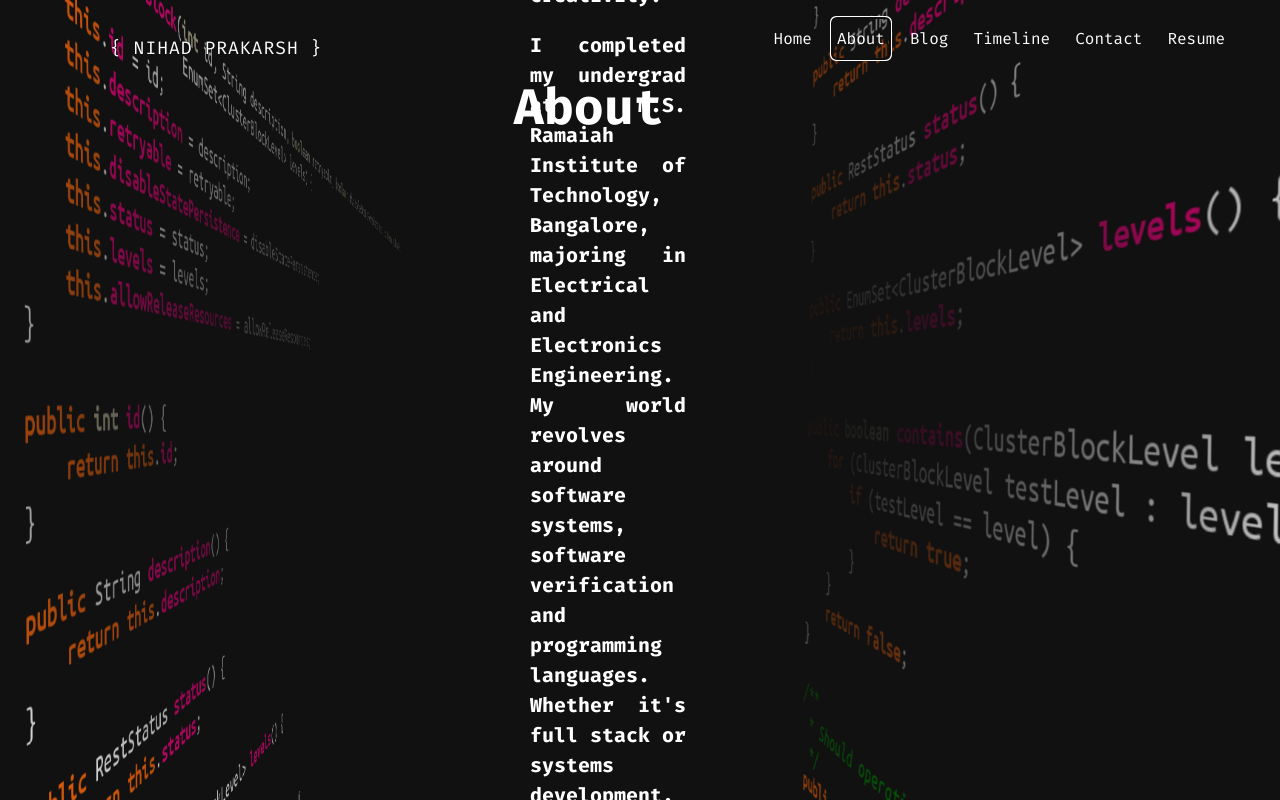
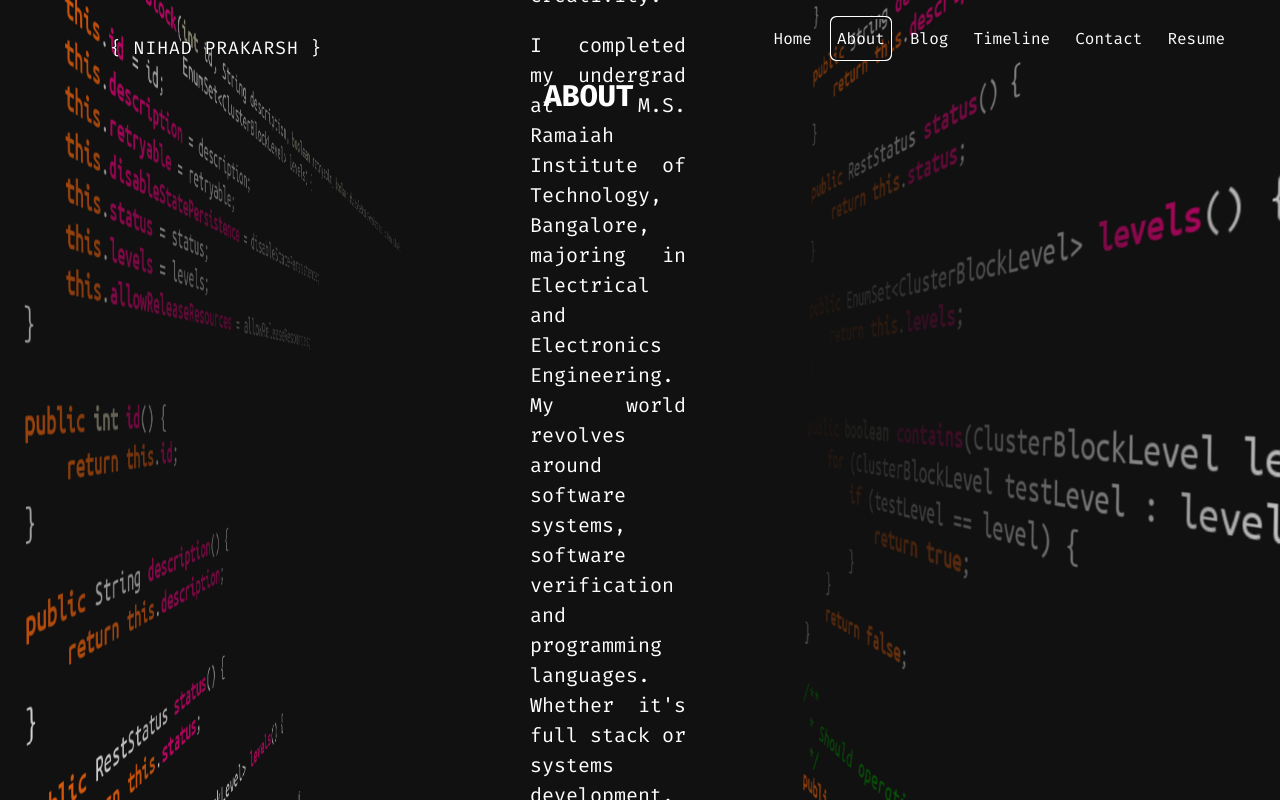
Before and after one commit to nihadprakarsh/nihadprakarsh.github.io, a React (Vite) app: page /blog in a window 1280 px wide. Both pictures are taken after a click on the button "About". Built offline with nearby package versions, Linux system fonts and the light colour scheme.

Commit message:
Improved font view

```diff
--- a/src/App.css
+++ b/src/App.css
@@ -78,13 +78,14 @@ body {
   transform: translateX(-50%);
   width: 100%;
   margin: 0;
-  font-size: 50px;
+  font-size: 30px;
 }
 
 .paragraph {
   text-align: justify;
   margin: 100;
   font-size: 20px;
+  font-weight: 500;
 }
 
 .card-container {
--- a/src/pages/About.jsx
+++ b/src/pages/About.jsx
@@ -12,7 +12,7 @@ const About = () => {
         style={{ paddingLeft: 530, paddingRight: 650 }}
       >
         <div className="App">
-          <h1 className="centered-heading">About</h1>
+          <h1 className="centered-heading">ABOUT</h1>
         </div>
         <div className="paragraph" style={{ paddingTop: 100 }}>
           <p>
--- a/src/pages/Blog.jsx
+++ b/src/pages/Blog.jsx
@@ -12,7 +12,7 @@ const About = () => {
         style={{ paddingLeft: 530, paddingRight: 650 }}
       >
         <div className="App">
-          <h1 className="centered-heading">Blog</h1>
+          <h1 className="centered-heading">LATEST BLOG POST</h1>
         </div>
 
       </div>
```
